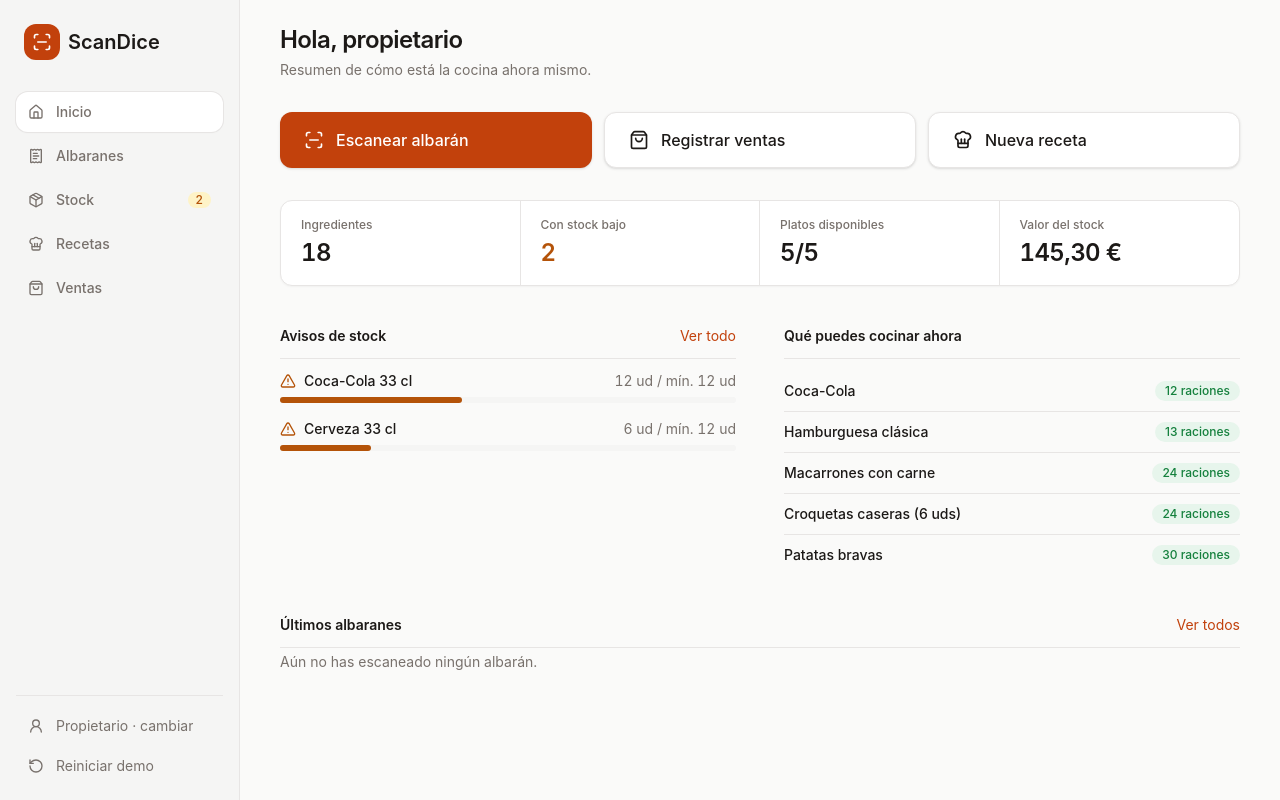
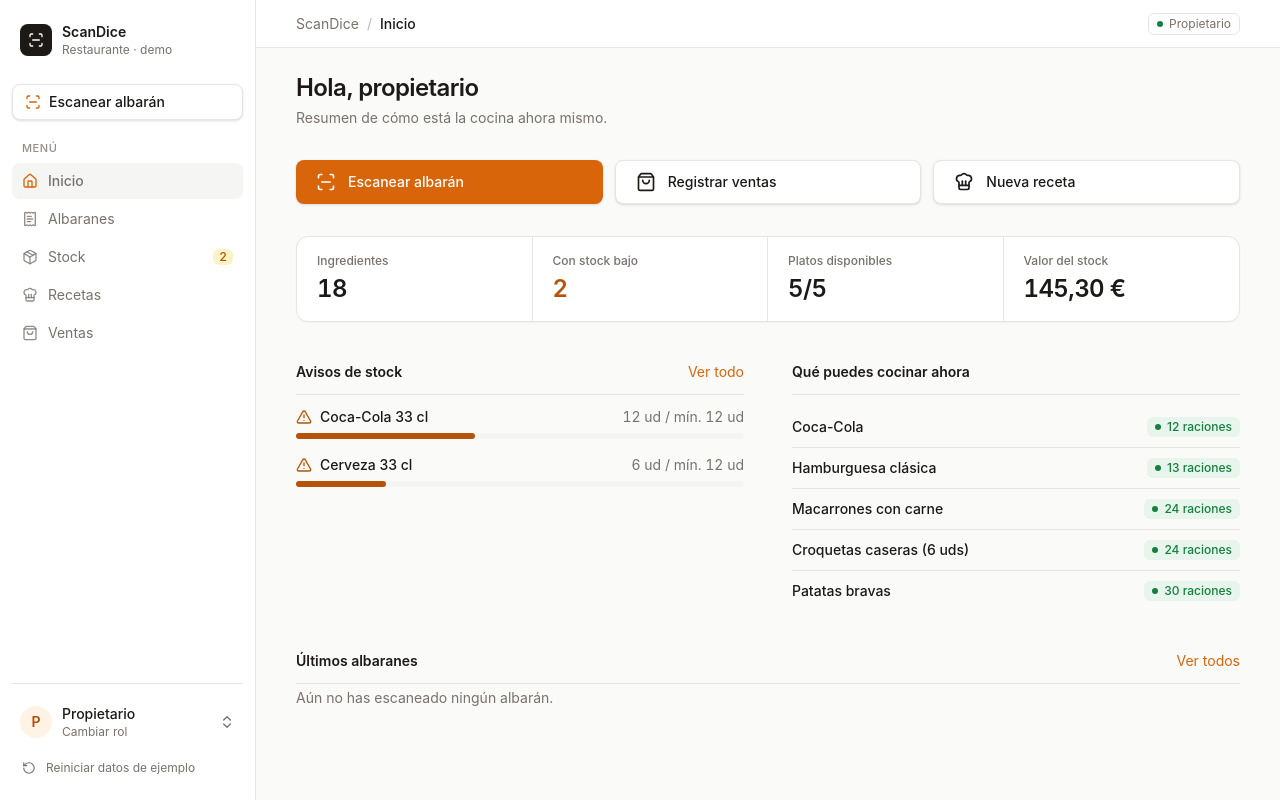
Before and after one commit to doscientos-es/scandice, a React (Vite) app: page /rol in a window 1280 px wide. Both pictures are taken after a click on the button 378 px from the left and 467 px from the top of the page. Built offline with nearby package versions, Linux system fonts and the light colour scheme.

Commit message:
feat: update UI components for improved layout and styling

```diff
--- a/src/shared/layout/app-shell.tsx
+++ b/src/shared/layout/app-shell.tsx
@@ -1,13 +1,13 @@
-import { Link } from '@tanstack/react-router'
+import { Link, useRouterState } from '@tanstack/react-router'
 import {
   ChefHat,
+  ChevronsUpDown,
   Home,
   Package,
   ReceiptText,
   RotateCcw,
   ScanLine,
   ShoppingBag,
-  UserRound,
 } from 'lucide-react'
 import type { ReactNode } from 'react'
 
@@ -30,25 +30,42 @@ export function AppShell({ children }: { children: ReactNode }) {
   const role = roleById(state.role)
   const items = NAV.filter((n) => role?.sections.includes(n.section))
   const lowCount = state.ingredients.filter(isLowOrOut).length
+  const pathname = useRouterState({ select: (s) => s.location.pathname })
+  const current = NAV.find((n) => (n.to === '/' ? pathname === '/' : pathname.startsWith(n.to)))
 
   const linkClass = (active: boolean) =>
     cn(
-      'relative flex items-center gap-3 rounded-xl px-3 py-2.5 text-sm font-medium transition-colors',
-      active
-        ? 'bg-surface text-brand-strong shadow-card ring-1 ring-line'
-        : 'text-muted hover:bg-surface/60 hover:text-ink',
+      'group flex h-9 items-center gap-2.5 rounded-lg px-2.5 text-sm transition-colors',
+      active ? 'bg-subtle font-medium text-ink' : 'text-muted hover:bg-subtle/70 hover:text-ink',
     )
+  const iconClass = (active: boolean) => cn('size-4 transition-colors', active ? 'text-brand' : 'text-muted/80')
+  const canScan = role?.sections.includes('albaranes')
 
   return (
-    <div className="min-h-dvh lg:grid lg:grid-cols-[15rem_1fr]">
-      <aside className="sticky top-0 hidden h-dvh flex-col border-r border-line bg-subtle p-4 lg:flex">
-        <Link to="/" className="mb-8 flex items-center gap-2 px-2 pt-2 text-xl font-semibold">
-          <span className="grid size-9 place-items-center rounded-xl bg-brand text-white">
-            <ScanLine className="size-5" />
+    <div className="min-h-dvh lg:grid lg:grid-cols-[16rem_1fr]">
+      <aside className="sticky top-0 hidden h-dvh flex-col border-r border-line bg-surface px-3 py-4 lg:flex">
+        <Link to="/" className="mb-5 flex items-center gap-2.5 rounded-lg px-2 py-1.5">
+          <span className="grid size-8 place-items-center rounded-lg bg-ink text-white">
+            <ScanLine className="size-4" />
           </span>
-          ScanDice
+          <span className="min-w-0 leading-tight">
+            <span className="block text-sm font-semibold">ScanDice</span>
+            <span className="block text-xs text-muted">Restaurante · demo</span>
+          </span>
         </Link>
-        <nav className="flex flex-1 flex-col gap-1" aria-label="Principal">
+
+        {canScan && (
+          <Link
+            to="/albaranes/nuevo"
+            className="mb-5 flex h-9 items-center gap-2 rounded-lg border border-line bg-surface px-3 text-sm font-medium text-ink shadow-sm transition-colors hover:bg-subtle"
+          >
+            <ScanLine className="size-4 text-brand" />
+            Escanear albarán
+          </Link>
+        )}
+
+        <p className="mb-1.5 px-2.5 text-[11px] font-medium tracking-wider text-muted/80 uppercase">Menú</p>
+        <nav className="flex flex-1 flex-col gap-0.5" aria-label="Principal">
           {items.map(({ to, label, icon: Icon, section }) => (
             <Link
               key={to}
@@ -57,35 +74,60 @@ export function AppShell({ children }: { children: ReactNode }) {
               className={linkClass(false)}
               activeProps={{ className: linkClass(true) }}
             >
-              <Icon className="size-4" />
+              {({ isActive }) => (
+                <>
+                  <Icon className={iconClass(isActive)} />
                   {label}
                   {section === 'stock' && lowCount > 0 && (
-                <span className="ml-auto rounded-full bg-warn-soft px-2 text-xs text-warn">
+                    <span className="tabular ml-auto rounded-md bg-warn-soft px-1.5 text-xs font-medium text-warn">
                       {lowCount}
                     </span>
+                  )}
+                </>
               )}
             </Link>
           ))}
         </nav>
-        <div className="space-y-1 border-t border-line pt-3 text-sm">
-          <Link to="/rol" className="flex items-center gap-3 rounded-xl px-3 py-2 text-muted hover:text-ink">
-            <UserRound className="size-4" />
-            <span className="truncate">{role?.label} · cambiar</span>
+
+        <div className="border-t border-line pt-3">
+          <Link
+            to="/rol"
+            className="flex items-center gap-2.5 rounded-lg px-2 py-2 transition-colors hover:bg-subtle"
+          >
+            <span className="grid size-8 shrink-0 place-items-center rounded-full bg-brand-soft text-sm font-semibold text-brand-strong">
+              {role?.label.charAt(0)}
+            </span>
+            <span className="min-w-0 flex-1 leading-tight">
+              <span className="block truncate text-sm font-medium">{role?.label}</span>
+              <span className="block text-xs text-muted">Cambiar rol</span>
+            </span>
+            <ChevronsUpDown className="size-4 text-muted" />
           </Link>
           <button
             type="button"
             onClick={() => window.confirm('¿Volver a los datos de ejemplo?') && actions.resetDemo()}
-            className="flex w-full items-center gap-3 rounded-xl px-3 py-2 text-muted hover:text-ink"
+            className="mt-1 flex h-8 w-full items-center gap-2.5 rounded-lg px-2.5 text-xs text-muted transition-colors hover:bg-subtle hover:text-ink"
           >
-            <RotateCcw className="size-4" />
-            Reiniciar demo
+            <RotateCcw className="size-3.5" />
+            Reiniciar datos de ejemplo
           </button>
         </div>
       </aside>
 
-      <main className="min-w-0 px-4 pt-6 pb-28 sm:px-8 lg:px-10 lg:pb-10">
+      <div className="min-w-0">
+        <header className="sticky top-0 z-10 flex h-12 items-center gap-2 border-b border-line bg-surface/90 px-4 text-sm backdrop-blur sm:px-8 lg:px-10">
+          <span className="text-muted">ScanDice</span>
+          <span className="text-muted/50">/</span>
+          <span className="font-medium">{current?.label ?? 'Inicio'}</span>
+          <span className="ml-auto inline-flex items-center gap-1.5 rounded-md border border-line px-2 py-0.5 text-xs text-muted">
+            <span className="size-1.5 rounded-full bg-ok" aria-hidden />
+            {role?.label}
+          </span>
+        </header>
+        <main className="px-4 pt-6 pb-28 sm:px-8 lg:px-10 lg:pb-10">
           <div className="mx-auto max-w-6xl">{children}</div>
         </main>
+      </div>
 
       <nav
         aria-label="Principal"
--- a/src/shared/ui/form.tsx
+++ b/src/shared/ui/form.tsx
@@ -5,7 +5,7 @@ import type { InputHTMLAttributes, ReactNode, SelectHTMLAttributes } from 'react
 import { cn } from './primitives'
 
 const control =
-  'h-10 w-full rounded-xl border border-line bg-surface px-3 text-ink placeholder:text-muted/70 ' +
+  'h-9 w-full rounded-lg border border-line bg-surface px-3 text-ink shadow-sm placeholder:text-muted/70 ' +
   'focus:border-brand focus:outline-none focus:ring-2 focus:ring-brand/20 disabled:bg-subtle'
 
 export const Input = ({ className, ...props }: InputHTMLAttributes<HTMLInputElement>) => (
@@ -29,7 +29,7 @@ export function Field({
 }) {
   return (
     <label className={cn('block', className)}>
-      <span className="mb-1.5 block text-xs font-medium tracking-wide text-muted">{label}</span>
+      <span className="mb-1.5 block text-xs font-medium text-ink/80">{label}</span>
       {children}
       {hint && <span className="mt-1 block text-xs text-muted">{hint}</span>}
     </label>
@@ -105,7 +105,7 @@ export function QtyStepper({
   label: string
 }) {
   const btn =
-    'grid size-11 place-items-center rounded-xl border border-line bg-surface transition-colors ' +
+    'grid size-11 place-items-center rounded-lg border border-line bg-surface shadow-sm transition-colors ' +
     'hover:bg-subtle disabled:cursor-not-allowed disabled:opacity-40'
   return (
     <div className="flex items-center gap-2">
--- a/src/shared/ui/primitives.tsx
+++ b/src/shared/ui/primitives.tsx
@@ -12,14 +12,14 @@ const variants: Record<Variant, string> = {
   danger: 'bg-bad-soft text-bad hover:bg-bad/15',
 }
 const sizes: Record<Size, string> = {
-  md: 'h-10 px-4 text-sm',
-  lg: 'h-14 px-6 text-base',
+  md: 'h-9 px-3.5 text-sm',
+  lg: 'h-11 px-5 text-sm',
 }
 
 /** Clases de botón reutilizables también para `<Link>`. */
 export const buttonStyles = (variant: Variant = 'primary', size: Size = 'md', extra?: string) =>
   cn(
-    'inline-flex items-center justify-center gap-2 rounded-xl font-medium transition-colors',
+    'inline-flex items-center justify-center gap-2 rounded-lg font-medium transition-colors',
     'disabled:cursor-not-allowed select-none whitespace-nowrap active:scale-[0.98]',
     variants[variant],
     sizes[size],
@@ -49,19 +49,29 @@ const tones: Record<Tone, string> = {
   brand: 'bg-brand-soft text-brand-strong',
 }
 
+const dots: Record<Tone, string> = {
+  neutral: 'bg-muted/60',
+  ok: 'bg-ok',
+  warn: 'bg-warn',
+  bad: 'bg-bad',
+  brand: 'bg-brand',
+}
+
+/** Distintivo de estado: punto de color + texto, como en los paneles de infraestructura. */
 export const Badge = ({ tone = 'neutral', children }: { tone?: Tone; children: ReactNode }) => (
   <span
     className={cn(
-      'inline-flex items-center gap-1 rounded-full px-2.5 py-0.5 text-xs font-medium whitespace-nowrap',
+      'inline-flex items-center gap-1.5 rounded-md px-2 py-0.5 text-xs font-medium whitespace-nowrap',
       tones[tone],
     )}
   >
+    <span className={cn('size-1.5 rounded-full', dots[tone])} aria-hidden />
     {children}
   </span>
 )
 
 export const Notice = ({ tone = 'warn', children }: { tone?: Tone; children: ReactNode }) => (
-  <div className={cn('flex items-start gap-3 rounded-xl px-4 py-3 text-sm', tones[tone])}>
+  <div className={cn('flex items-start gap-3 rounded-lg px-4 py-3 text-sm', tones[tone])}>
     {children}
   </div>
 )
--- a/src/styles.css
+++ b/src/styles.css
@@ -8,9 +8,9 @@
   --color-line: #e7e5e4;
   --color-ink: #1c1917;
   --color-muted: #78716c;
-  --color-brand: #c2410c;
-  --color-brand-strong: #9a3412;
-  --color-brand-soft: #fff1e8;
+  --color-brand: #d9650b;
+  --color-brand-strong: #b04f06;
+  --color-brand-soft: #fff3e6;
   --color-ok: #15803d;
   --color-ok-soft: #e7f5ec;
   --color-warn: #b45309;
@@ -30,7 +30,12 @@
   }
   body {
     min-height: 100dvh;
-    font-size: 15px;
+    font-size: 14px;
+    -webkit-font-smoothing: antialiased;
+  }
+  ::selection {
+    background: var(--color-brand-soft);
+    color: var(--color-brand-strong);
   }
   button,
   a,
```
Lines whose indentation alone changed are shown as unchanged.
